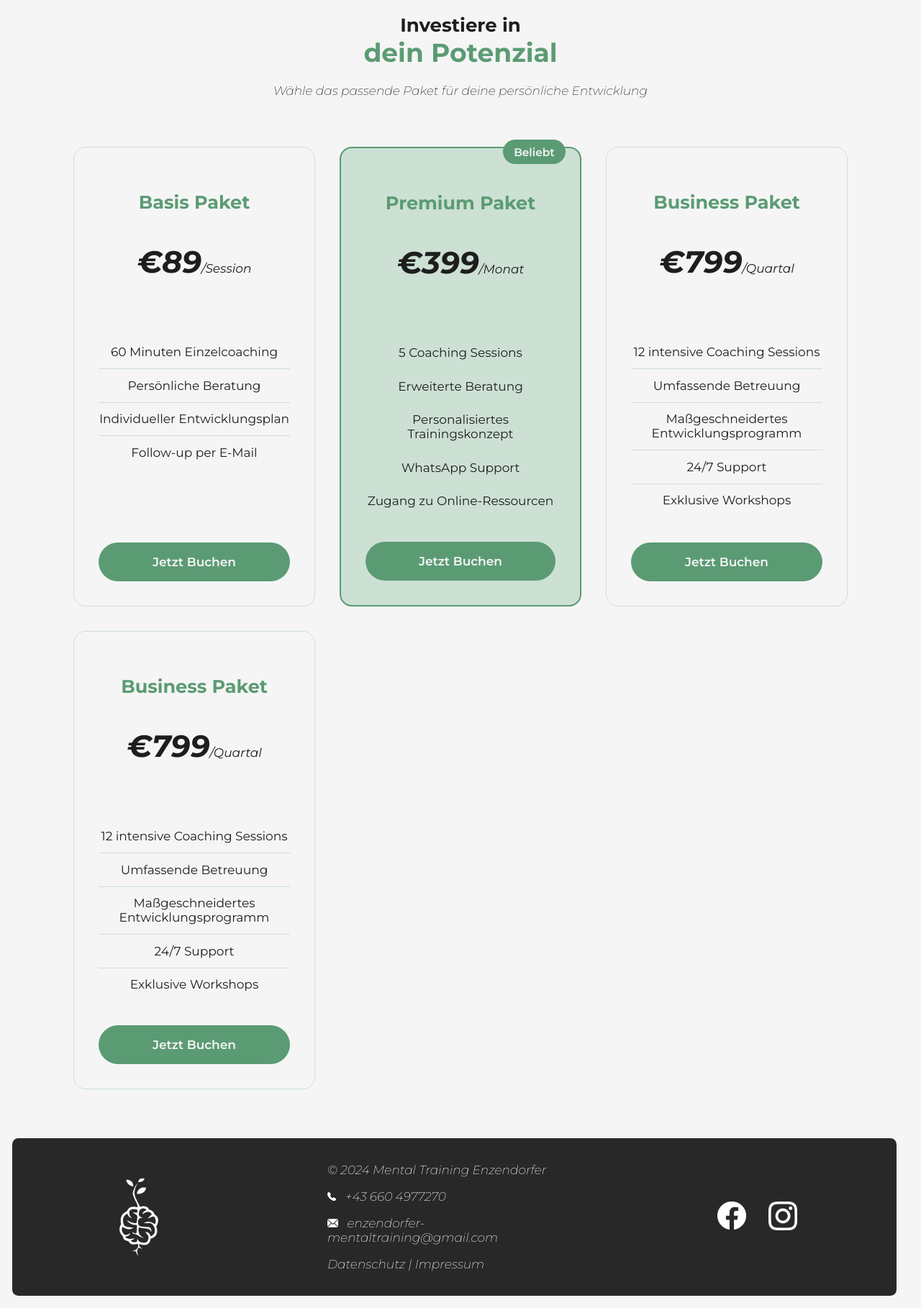
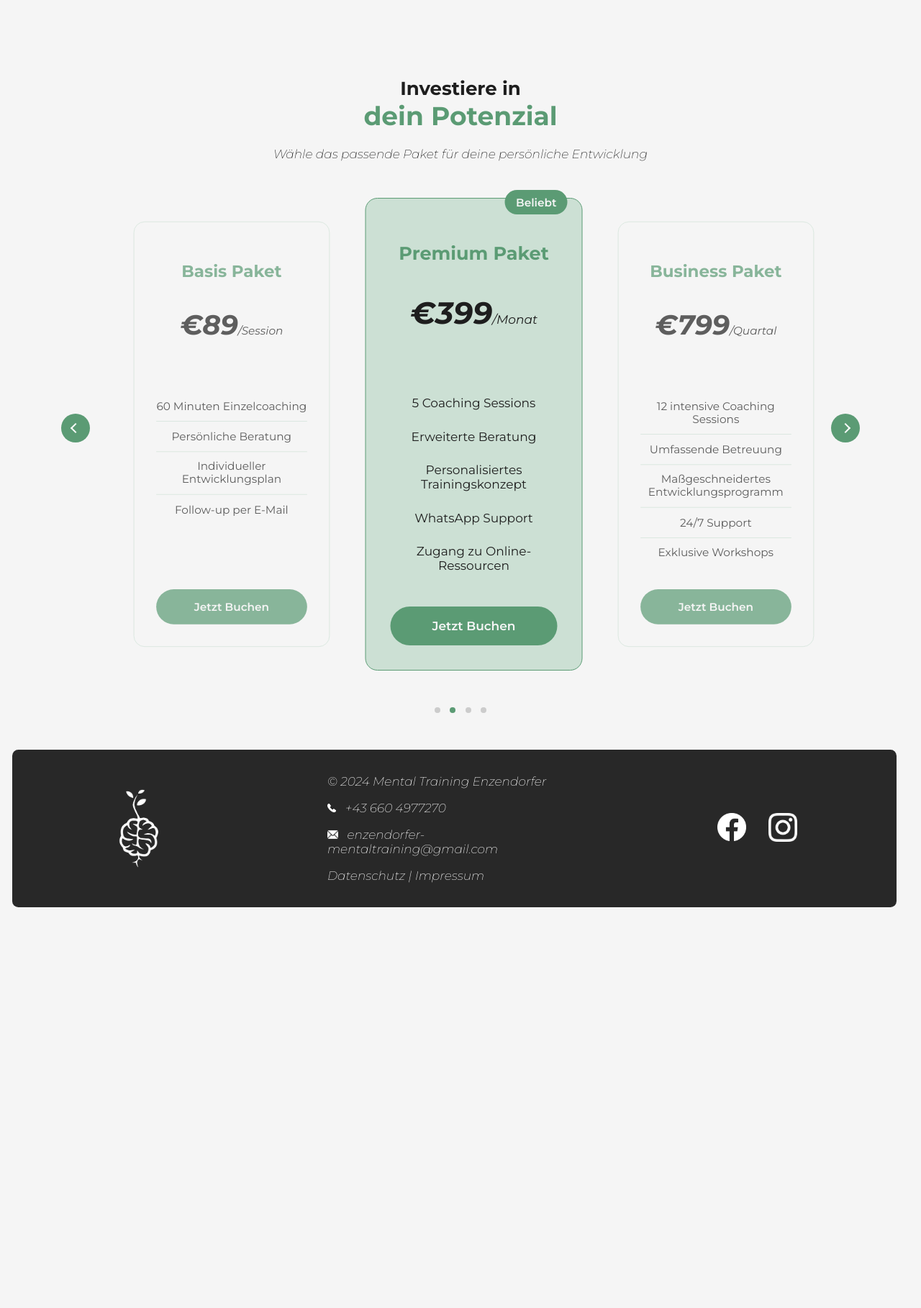
Before and after one commit to manifadi/enzendorfer-mentaltraining-website, a PHP site: page / in a window 1280 px wide. Shown: the part 2400-4218 px from the top of the page at 72% size. After the commit the page ends 3661 px from the top, so only its background shows below. Run offline with PHP 8.4, Linux system fonts and the light colour scheme.

Commit message:
price cards working now

```diff
--- a/index.html
+++ b/index.html
@@ -206,6 +206,12 @@
         <h2 class="h2-headline">Investiere in<br><span>dein Potenzial</span></h2>
         <p>Wähle das passende Paket für deine persönliche Entwicklung</p>
 
+        <div class="price-cards-container">
+            <button class="nav-button prev" aria-label="Previous cards">
+                <div class="arrow-left"></div>
+            </button>
+
+            <div class="price-cards-wrapper">
                 <div class="price-cards">
                     <!-- Price Card Template -->
                     <div class="price-card scroll-animate">
@@ -280,6 +286,16 @@
                         <a href="#scroll-contact" class="price-cta">Jetzt Buchen</a>
                     </div>
                 </div>
+            </div>
+
+            <button class="nav-button next" aria-label="Next cards">
+                <div class="arrow-right"></div>
+            </button>
+        </div>
+
+        <div class="price-cards-pagination">
+            <!-- Dots will be added dynamically -->
+        </div>
     </section>
 
     <footer class="footer parent version-3">
@@ -321,5 +337,6 @@
     <script src="./scripts/back-to-top.js"></script>
     <script src="./scripts/intro-animation.js"></script>
     <script src="./scripts/scroll-animations.js"></script>
+    <script src="./scripts/price-cards.js"></script>
 </body>
 </html>
--- /dev/null
+++ b/scripts/price-cards.js
@@ -0,0 +1,134 @@
+document.addEventListener('DOMContentLoaded', () => {
+    const container = document.querySelector('.price-cards-wrapper');
+    const cards = document.querySelector('.price-cards');
+    const prevBtn = document.querySelector('.nav-button.prev');
+    const nextBtn = document.querySelector('.nav-button.next');
+    const paginationContainer = document.querySelector('.price-cards-pagination');
+
+    let currentIndex = 0;
+    const totalCards = cards.children.length;
+    const maxIndex = totalCards - 1;
+    const isMobile = window.innerWidth <= 768;
+
+    // Create pagination dots - one for each card
+    for (let i = 0; i < totalCards; i++) {
+        const dot = document.createElement('div');
+        dot.classList.add('pagination-dot');
+        if ((isMobile && i === 0) || (!isMobile && i === 1)) dot.classList.add('active');
+        dot.addEventListener('click', () => goToCard(i));
+        paginationContainer.appendChild(dot);
+    }
+
+    function updateCards(index) {
+        if (!isMobile) {
+            // Desktop: Keep second card centered
+            const cardWidth = cards.children[0].offsetWidth;
+            const gap = 32; // 2em gap in pixels
+            const offset = -(index * (cardWidth + gap)) + (container.offsetWidth - cardWidth) / 2;
+            cards.style.transform = `translateX(${offset}px)`;
+
+            // Update button states only on desktop
+            prevBtn.style.opacity = index === 0 ? '0.5' : '1';
+            nextBtn.style.opacity = index >= maxIndex ? '0.5' : '1';
+        } else {
+            // Mobile: Smooth scroll to selected card
+            const cardWidth = cards.children[0].offsetWidth;
+            const gap = 32; // 2em gap in pixels
+            const scrollPosition = index * (cardWidth + gap);
+            container.scrollTo({
+                left: scrollPosition,
+                behavior: 'smooth'
+            });
+        }
+
+        currentIndex = index;
+
+        // Update pagination dots
+        document.querySelectorAll('.pagination-dot').forEach((dot, i) => {
+            dot.classList.toggle('active', i === index);
+        });
+
+        // Update active state for cards
+        Array.from(cards.children).forEach((card, i) => {
+            card.classList.toggle('active', i === index);
+            if (!isMobile) {
+                // Only apply scale/opacity effects on desktop
+                if (i === index) {
+                    card.style.opacity = '1';
+                    card.style.transform = 'scale(1)';
+                } else {
+                    card.style.opacity = '0.7';
+                    card.style.transform = 'scale(0.9)';
+                }
+            }
+        });
+    }
+
+    function goToCard(cardIndex) {
+        updateCards(cardIndex);
+    }
+
+    if (!isMobile) {
+        // Desktop navigation
+        prevBtn?.addEventListener('click', () => {
+            if (currentIndex > 0) {
+                updateCards(currentIndex - 1);
+            }
+        });
+
+        nextBtn?.addEventListener('click', () => {
+            if (currentIndex < maxIndex) {
+                updateCards(currentIndex + 1);
+            }
+        });
+
+        // Initialize with second card centered on desktop
+        updateCards(1);
+    } else {
+        // Mobile scroll handling
+        let isScrolling;
+
+        container.addEventListener('scroll', () => {
+            clearTimeout(isScrolling);
+
+            isScrolling = setTimeout(() => {
+                const scrollPosition = container.scrollLeft;
+                const cardWidth = cards.children[0].offsetWidth;
+                const gap = 32; // 2em gap in pixels
+                const containerWidth = container.offsetWidth;
+
+                // Calculate the center point of the viewport
+                const viewportCenter = scrollPosition + (containerWidth / 2);
+
+                // Calculate which card's center is closest to the viewport center
+                const nearestCardIndex = Math.round((viewportCenter - (cardWidth / 2)) / (cardWidth + gap));
+
+                // Ensure index is within bounds
+                const boundedIndex = Math.min(Math.max(0, nearestCardIndex), maxIndex);
+
+                // Only update the pagination dots
+                document.querySelectorAll('.pagination-dot').forEach((dot, i) => {
+                    dot.classList.toggle('active', i === boundedIndex);
+                });
+
+                currentIndex = boundedIndex;
+            }, 100);
+        });
+
+        // Initialize with first card and dot active on mobile
+        updateCards(0);
+
+        // Trigger initial dot update
+        document.querySelectorAll('.pagination-dot').forEach((dot, i) => {
+            dot.classList.toggle('active', i === 0);
+        });
+    }
+
+    // Handle window resize
+    window.addEventListener('resize', () => {
+        const newIsMobile = window.innerWidth <= 768;
+        if (newIsMobile !== isMobile) {
+            window.location.reload();
+        }
+    });
+});
--- a/styles/style.css
+++ b/styles/style.css
@@ -12,7 +12,7 @@
 
     --desktop-menu-font-size: clamp(12px, 1.3dvw, 18px);
 
-    --mobile-margin-top-section: 5vh;
+    --mobile-margin-top-section: 6.5vh;
 }
 
 * {
@@ -1191,25 +1191,32 @@ body.dark-mode .back-to-top {
 /* Price Cards Section */
 .prices {
     text-align: center;
+    margin-top: var(--mobile-margin-top-section);
 }
 
+/* Card Grid Layout */
 .price-cards {
-    display: grid;
-    grid-template-columns: repeat(auto-fit, minmax(280px, 1fr));
+    display: flex;
     gap: 2em;
-    margin-top: 3em;
+    margin-top: 1em;
     padding: 1em;
+    transition: transform 0.5s ease;
 }
 
+/* Individual Card Styling */
 .price-card {
-    background-color: var(--background-color);
+    background: var(--background-color);
     border: 1px solid var(--light-light-green);
     border-radius: 1em;
     padding: 2em;
     display: flex;
     flex-direction: column;
-    transition: transform 0.3s ease, box-shadow 0.3s ease;
     position: relative;
+    transition: all 0.3s ease;
+    width: calc((100% - 4em) / 3);
+    flex: 0 0 auto;
+    opacity: 0.7;
+    transform: scale(0.9);
 }
 
 .price-card:hover {
@@ -1217,16 +1224,17 @@ body.dark-mode .back-to-top {
     box-shadow: 0 10px 20px rgba(0, 0, 0, 0.1);
 }
 
+/* Featured Card */
 .price-card.featured {
-    border: 2px solid var(--light-green);
-    background-color: var(--light-light-green);
+    border-color: var(--light-green);
+    background: var(--light-light-green);
 }
 
 .featured-badge {
     position: absolute;
     top: -12px;
     right: 20px;
-    background-color: var(--light-green);
+    background: var(--light-green);
     color: var(--background-color);
     padding: 0.5em 1em;
     border-radius: 2em;
@@ -1234,6 +1242,7 @@ body.dark-mode .back-to-top {
     font-weight: 600;
 }
 
+/* Card Content */
 .card-header {
     margin-bottom: 2em;
 }
@@ -1275,24 +1284,25 @@ body.dark-mode .back-to-top {
     border-bottom: none;
 }
 
+/* Call to Action Button */
 .price-cta {
     display: inline-block;
-    background-color: var(--light-green);
+    background: var(--light-green);
     color: var(--background-color);
     padding: 1em 2em;
     border-radius: 2em;
     text-decoration: none;
     font-weight: 600;
-    transition: background-color 0.3s ease;
+    transition: background 0.3s ease;
 }
 
 .price-cta:hover {
-    background-color: var(--font-color);
+    background: var(--font-color);
 }
 
-/* Dark mode support */
+/* Dark Mode */
 body.dark-mode .price-card {
-    background-color: var(--dark-background);
+    background: var(--dark-background);
 }
 
 body.dark-mode .price {
@@ -1300,29 +1310,115 @@ body.dark-mode .price {
 }
 
 body.dark-mode .price-card.featured {
-    background-color: rgba(91, 155, 116, 0.1);
+    background: rgba(91, 155, 116, 0.1);
 }
 
-/* Mobile responsiveness */
+/* Container and Navigation */
+.price-cards-container {
+    position: relative;
+    max-width: 100%;
+    margin: 0 auto;
+    display: flex;
+    align-items: center;
+}
+
+.price-cards-wrapper {
+    overflow: hidden;
+    margin: 0 50px;
+    width: 100%;
+    scroll-behavior: smooth;
+}
+
+/* Navigation Buttons */
+.nav-button {
+    position: absolute;
+    top: 50%;
+    transform: translateY(-50%);
+    width: 40px;
+    height: 40px;
+    border: none;
+    border-radius: 50%;
+    background: var(--light-green);
+    cursor: pointer;
+    display: flex;
+    align-items: center;
+    justify-content: center;
+    transition: all 0.3s ease;
+    z-index: 2;
+}
+
+.nav-button:hover {
+    background: var(--font-color);
+}
+
+.nav-button.prev { left: 0; }
+.nav-button.next { right: 0; }
+
+/* Arrow Icons */
+.arrow-left,
+.arrow-right {
+    width: 10px;
+    height: 10px;
+    border-top: 2px solid white;
+    border-right: 2px solid white;
+}
+
+.arrow-left { transform: rotate(-135deg); }
+.arrow-right { transform: rotate(45deg); }
+
+/* Pagination */
+.price-cards-pagination {
+    display: flex;
+    justify-content: center;
+    gap: 0.5em;
+    margin-top: 2em;
+    min-height: 8px;
+}
+
+.pagination-dot {
+    width: 8px;
+    height: 8px;
+    border-radius: 50%;
+    background: #ccc;
+    cursor: pointer;
+    transition: background 0.3s ease;
+    flex-shrink: 0;
+    margin: 0 0.15em;
+}
+
+.pagination-dot.active {
+    background: var(--light-green);
+}
+
+/* Mobile Styles */
 @media screen and (max-width: 768px) {
-    .prices {
-        margin-top: var(--mobile-margin-top-section);
+
+    .price-cards-wrapper {
+        margin: 0;
+        overflow-x: auto;
+        -webkit-overflow-scrolling: touch;
+        scrollbar-width: none;
+        -ms-overflow-style: none;
+    }
+
+    .price-cards-wrapper::-webkit-scrollbar {
+        display: none;
     }
 
     .price-cards {
-        grid-template-columns: 1fr;
-        padding: 0;
+        display: flex;
+        gap: 2em;
+        padding-right: 30%; /* Show part of next card */
+    }
+
+    .price-card {
+        width: 110%; /* Slightly wider cards */
+        flex: 0 0 auto;
+        opacity: 1 !important; /* Override desktop opacity */
+        transform: none !important; /* Override desktop transform */
+    }
+
+    .nav-button {
+        display: none;
     }
 }
-
-/* Price cards animation */
-.price-card.scroll-animate {
-    opacity: 0;
-    transform: translateY(30px);
-    transition: opacity 0.5s ease, transform 0.5s ease;
-}
-
-.price-card.scroll-animate.visible {
-    opacity: 1;
-    transform: translateY(0);
-}
```
Lines whose indentation alone changed are shown as unchanged.
